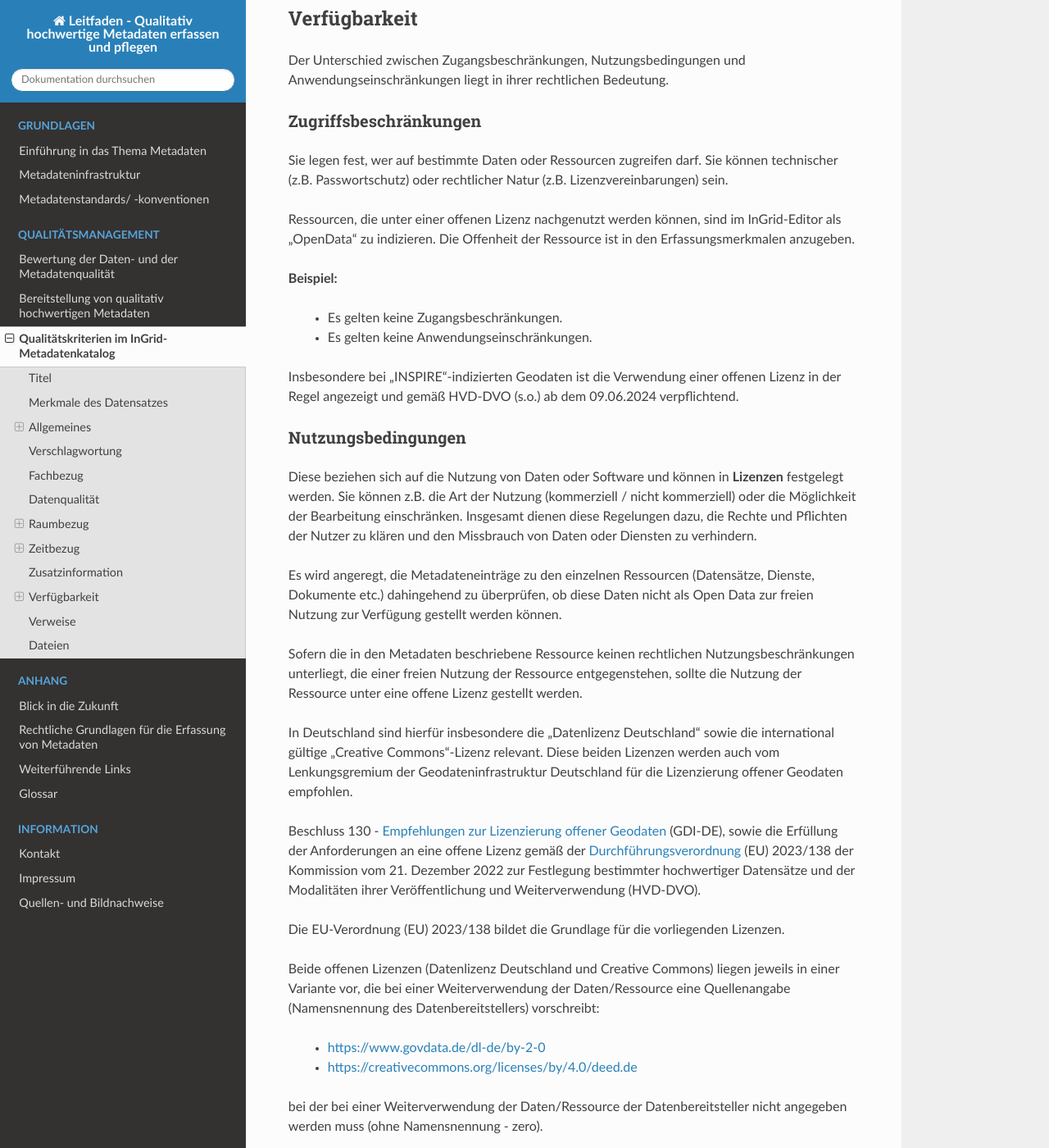
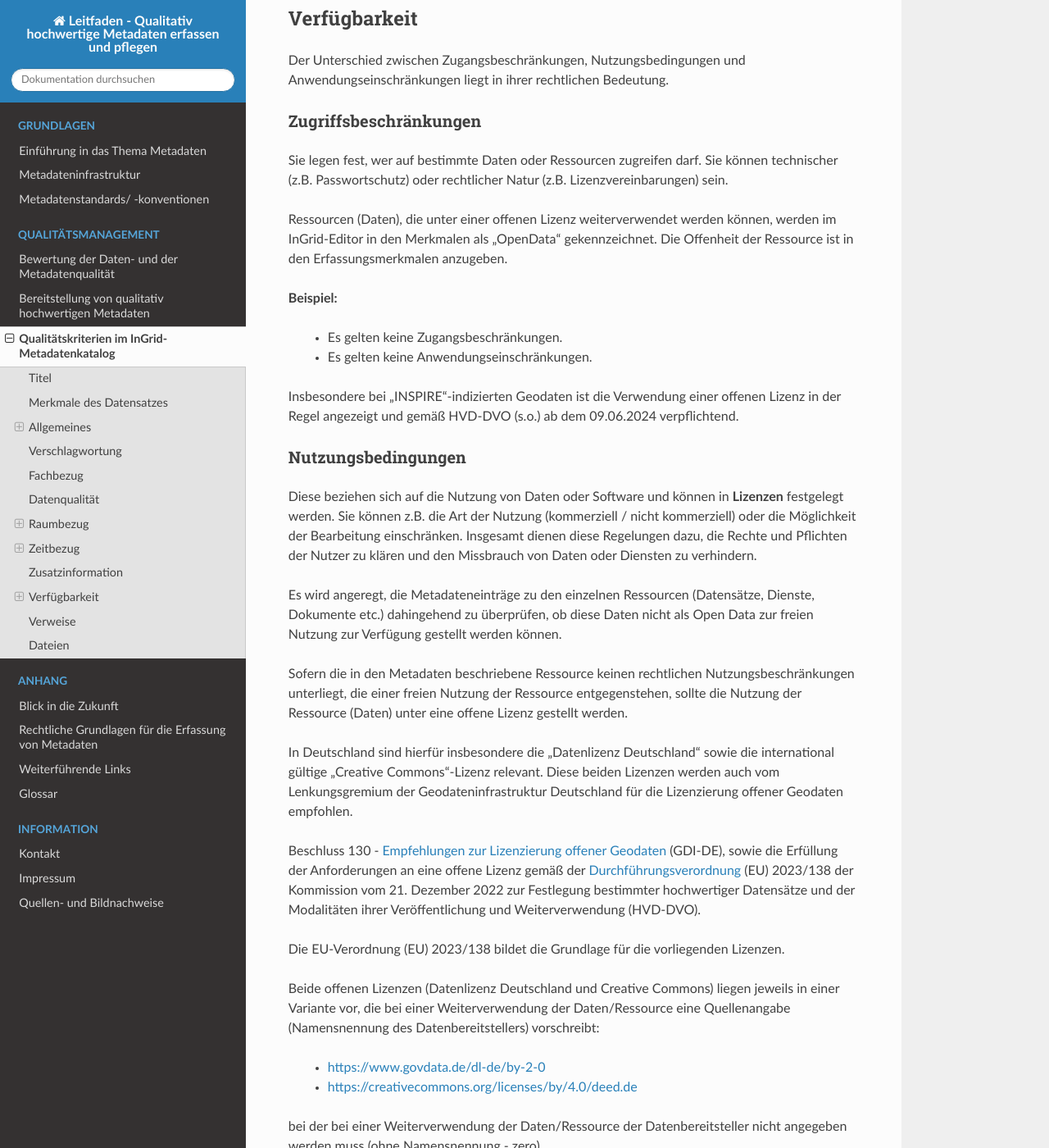
Before and after one commit to tomiwo/ingrid-mdk-st-high-quality-metadata, a Sphinx documentation site: the page built from docs/qualitaetsmanagement/metadatenschema-ige.rst, in a window 1280 px wide and 1400 px high, scrolled down 5351 px. Shown: the whole window at 82% size. Built offline with Sphinx 7.4.7 and the Read the Docs theme 3.1.0, drawn with Linux system fonts in a browser that asks for light colours.

Commit message:
Update metadatenschema-ige.rst

```diff
--- a/docs/qualitaetsmanagement/metadatenschema-ige.rst
+++ b/docs/qualitaetsmanagement/metadatenschema-ige.rst
@@ -186,7 +186,7 @@ Zugriffsbeschränkungen
 
 Sie legen fest, wer auf bestimmte Daten oder Ressourcen zugreifen darf. Sie können technischer (z.B. Passwortschutz) oder rechtlicher Natur (z.B. Lizenzvereinbarungen) sein.
 
-Ressourcen, die unter einer offenen Lizenz nachgenutzt werden können, sind im InGrid-Editor als „OpenData“ zu indizieren. Die Offenheit der Ressource ist in den Erfassungsmerkmalen anzugeben.
+Ressourcen (Daten), die unter einer offenen Lizenz weiterverwendet werden können, werden im InGrid-Editor in den Merkmalen als „OpenData“ gekennzeichnet. Die Offenheit der Ressource ist in den Erfassungsmerkmalen anzugeben.
 
 **Beispiel:**
 
@@ -203,7 +203,7 @@ Diese beziehen sich auf die Nutzung von Daten oder Software und können in **Liz
 
 Es wird angeregt, die Metadateneinträge zu den einzelnen Ressourcen (Datensätze, Dienste, Dokumente etc.) dahingehend zu überprüfen, ob diese Daten nicht als Open Data zur freien Nutzung zur Verfügung gestellt werden können.
 
-Sofern die in den Metadaten beschriebene Ressource keinen rechtlichen Nutzungsbeschränkungen unterliegt, die einer freien Nutzung der Ressource entgegenstehen, sollte die Nutzung der Ressource unter eine offene Lizenz gestellt werden.
+Sofern die in den Metadaten beschriebene Ressource keinen rechtlichen Nutzungsbeschränkungen unterliegt, die einer freien Nutzung der Ressource entgegenstehen, sollte die Nutzung der Ressource (Daten) unter eine offene Lizenz gestellt werden.
 
 In Deutschland sind hierfür insbesondere die „Datenlizenz Deutschland“ sowie die international gültige „Creative Commons“-Lizenz relevant. Diese beiden Lizenzen werden auch vom Lenkungsgremium der Geodateninfrastruktur Deutschland für die Lizenzierung offener Geodaten empfohlen.
 
```
